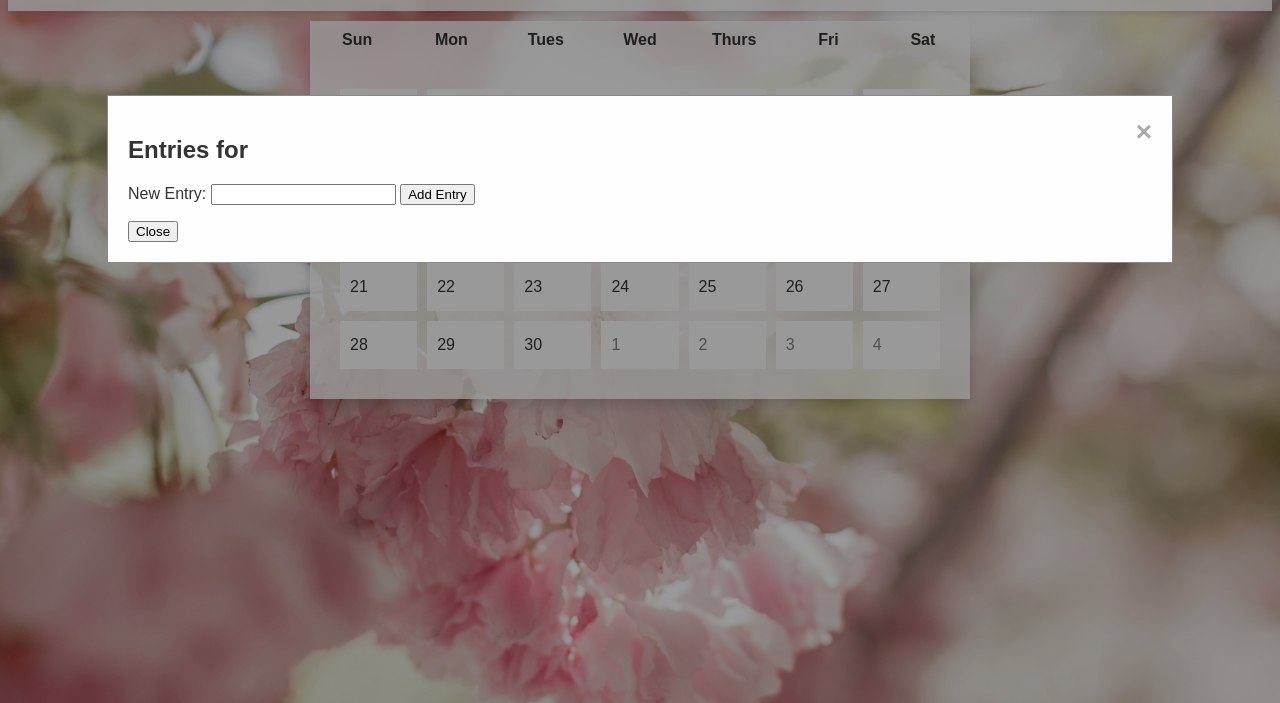
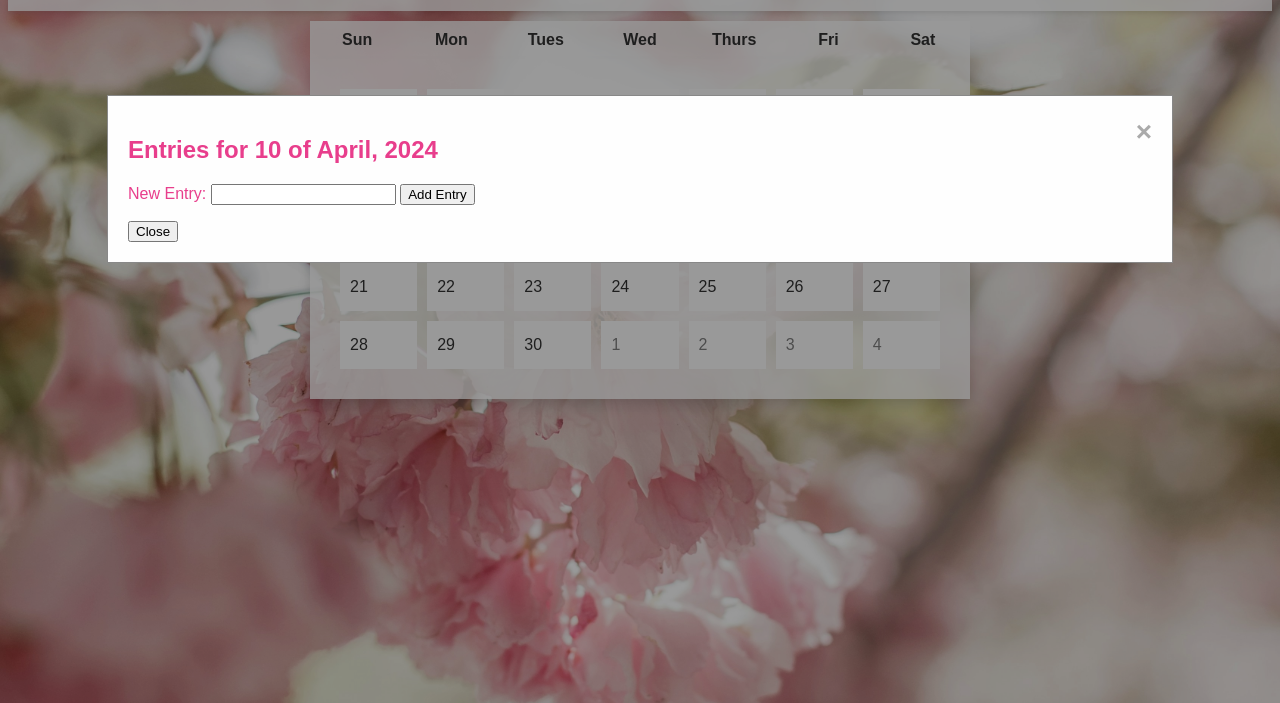
Before and after one commit to cse110-sp24-group2/warmup-exercise, a plain HTML site: page index.html in a window 1280 px wide. Both pictures are taken after a click on the element "10". Shown: the part 97-800 px from the top of the page. Drawn offline with Linux system fonts and the light colour scheme.

Commit message:
fixing popup crossbutton and style

```diff
--- a/calendar-script.js
+++ b/calendar-script.js
@@ -122,9 +122,15 @@ document.addEventListener('DOMContentLoaded', function() {
                 currentMonth = month;
                 currentYear = year;
                 loadEntries(currentDay, currentMonth, currentYear);
+                // modal.style.display = "block";
+                // modalDate.textContent = `${day} of ${monthNames[month]}, ${year}`;
+                const modal = document.getElementById('modal');
+                const modalDate = document.getElementById('modal-date'); // Get the modal date element
                 modal.style.display = "block";
                 modalDate.textContent = `${day} of ${monthNames[month]}, ${year}`;
 
+                //Set background colour class for modal
+                modal.className = 'modal ' + monthClasses[month];
             };
             calendarContainer.appendChild(dayElement);
 
@@ -161,4 +167,10 @@ document.addEventListener('DOMContentLoaded', function() {
         // Hide the form
         document.getElementById('modal').style.display = 'none';
     };
+
+    const crossButton = document.querySelector('.close');
+    crossButton.onclick = function() {
+        // Hide the form
+        document.getElementById('modal').style.display = 'none';
+    };
 });
--- a/calendar-styles.css
+++ b/calendar-styles.css
@@ -88,6 +88,8 @@ body {
     height: 100%;
     overflow: auto;
     background-color: rgba(0,0,0,0.4);
+    font-family: fantasy;
+    font-weight: 500
 }
 
 .modal-content {
@@ -121,7 +123,7 @@ body {
 }
 .day-names {
     display: grid;
-    grid-template-columns: repeat(7, 1fr);
+    grid-template-columns: repeat(auto-fit, minmax(80px, 1fr));
     padding: 0px;
     width: 95%;
     max-width: 660px;
--- a/index.html
+++ b/index.html
@@ -22,9 +22,6 @@
     </div>
     <div id="calendar"></div>
 
-    <script src="calendar-script.js"></script>
-
-</body>
     <div id="modal" class="modal">
         <div class="modal-content">
             <span class="close">&times;</span>
@@ -38,4 +35,7 @@
             <button id="close-form">Close</button>
         </div>
     </div>
+
+    <script src="calendar-script.js"></script>
+</body>
 </html>
```
Lines whose indentation alone changed are shown as unchanged.
